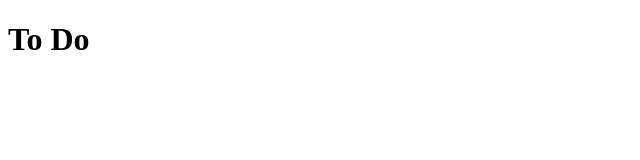
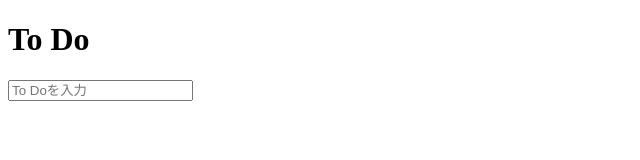
Before and after one commit to TakamotoYurie/js-form, a plain HTML site: page index.html in a window 1280 px wide. Shown: the whole page, without its empty margins (0-640 px from the left). Drawn offline with Linux system fonts and the light colour scheme.

Commit message:
add: inputタグを用いてフォーム箇所を作成

```diff
--- a/index.html
+++ b/index.html
@@ -8,6 +8,9 @@
 </head>
 <body>
   <h1>To Do</h1>
+  <form id="form">
+    <input type="text" id="input" placeholder="To Doを入力" autocomplete="off">
+  </form>
   <script src="index.js"></script>
 </body>
 </html>
```
